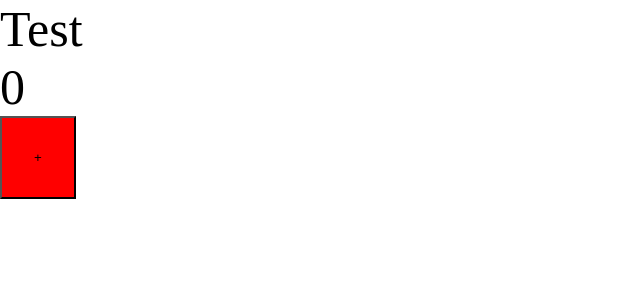
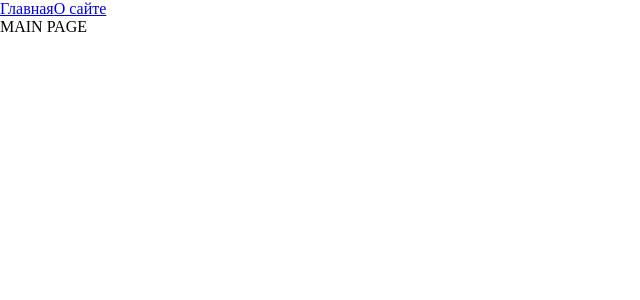
Before and after one commit to FrenzyPet/cowabunga, a React app: page / in a window 1280 px wide. Shown: the top 300 px of the page, without its empty margins (0-640 px from the left). Built offline with nearby package versions, Linux system fonts and the light colour scheme.

Commit message:
add routing and code splitting

```diff
--- a/package.json
+++ b/package.json
@@ -15,6 +15,7 @@
 		"@types/node": "^20.12.2",
 		"@types/react": "^18.2.73",
 		"@types/react-dom": "^18.2.23",
+		"@types/react-router-dom": "^5.3.3",
 		"@types/webpack": "^5.28.5",
 		"@types/webpack-dev-server": "^4.7.2",
 		"css-loader": "^6.10.0",
@@ -32,6 +33,7 @@
 	},
 	"dependencies": {
 		"react": "^18.2.0",
-		"react-dom": "^18.2.0"
+		"react-dom": "^18.2.0",
+		"react-router-dom": "^6.22.3"
 	}
 }
--- a/src/app.tsx
+++ b/src/app.tsx
@@ -1,10 +1,20 @@
-import Counter from './components/counter'
+import { Route, Routes, Link } from 'react-router-dom'
+
+import { AboutPageAsync } from './pages/about-page/about-page.async'
+import { MainPageAsync } from './pages/main-page/main-page.async'
+import { Suspense } from 'react'
 
 const App = () => {
 	return (
 		<div className='app'>
-			Test
-			<Counter />
+			<Link to='/'>Главная</Link>
+			<Link to='/about'>О сайте</Link>
+			<Suspense fallback={<div>...Loading</div>}>
+				<Routes>
+					<Route path='/' element={<MainPageAsync />} />
+					<Route path='/about' element={<AboutPageAsync />} />
+				</Routes>
+			</Suspense>
 		</div>
 	)
 }
--- a/src/index.scss
+++ b/src/index.scss
@@ -3,7 +3,3 @@
 	padding: 0;
 	box-sizing: border-box;
 }
-
-.app {
-	font-size: 50px;
-}
--- a/src/index.tsx
+++ b/src/index.tsx
@@ -1,6 +1,13 @@
 import ReactDOM from 'react-dom/client'
+import { BrowserRouter } from 'react-router-dom'
+
 import App from './app'
 import './index.scss'
 
 const root = ReactDOM.createRoot(document.getElementById('root'))
-root.render(<App />)
+
+root.render(
+	<BrowserRouter>
+		<App />
+	</BrowserRouter>
+)
--- /dev/null
+++ b/src/pages/about-page/about-page.async.tsx
@@ -0,0 +1,3 @@
+import { lazy } from 'react'
+
+export const AboutPageAsync = lazy(() => import('./about-page'))
--- /dev/null
+++ b/src/pages/about-page/about-page.module.scss
@@ -0,0 +1,2 @@
+.wrapper {
+}
--- /dev/null
+++ b/src/pages/about-page/about-page.tsx
@@ -0,0 +1,9 @@
+import { FC } from 'react'
+
+import s from './about-page.module.scss'
+
+const AboutPage: FC = () => {
+	return <div className={s.wrapper}>ABOUT PAGE</div>
+}
+
+export default AboutPage
--- /dev/null
+++ b/src/pages/about-page/index.ts
@@ -0,0 +1,3 @@
+import AboutPage from './about-page';
+
+export default AboutPage;
--- /dev/null
+++ b/src/pages/main-page/index.ts
@@ -0,0 +1,3 @@
+import MainPage from './main-page';
+
+export default MainPage;
--- /dev/null
+++ b/src/pages/main-page/main-page.async.tsx
@@ -0,0 +1,3 @@
+import { lazy } from 'react'
+
+export const MainPageAsync = lazy(() => import('./main-page'))
--- /dev/null
+++ b/src/pages/main-page/main-page.module.scss
@@ -0,0 +1,2 @@
+.wrapper {
+}
--- /dev/null
+++ b/src/pages/main-page/main-page.tsx
@@ -0,0 +1,9 @@
+import { FC } from 'react'
+
+import s from './main-page.module.scss'
+
+const MainPage: FC = () => {
+	return <div className={s.wrapper}>MAIN PAGE</div>
+}
+
+export default MainPage
```
Also changed, not shown: 2 other files (tests, documents, lock files or other folders).
